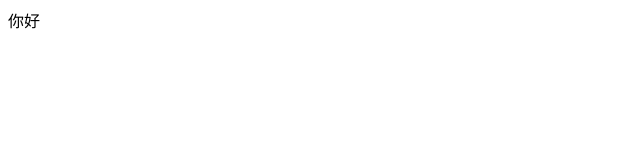
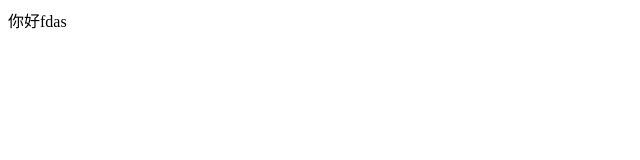
Before and after one commit to chensen1/demo1, a plain HTML site: page index.html in a window 1280 px wide. Shown: the full height of the page, 0-640 px from the left. Drawn offline with Linux system fonts and the light colour scheme.

Commit message:
Update index.html

```diff
--- a/index.html
+++ b/index.html
@@ -5,6 +5,6 @@
 		<title></title>
 	</head>
 	<body>
-		你好
+		你好fdas
 	</body>
 </html>
```
